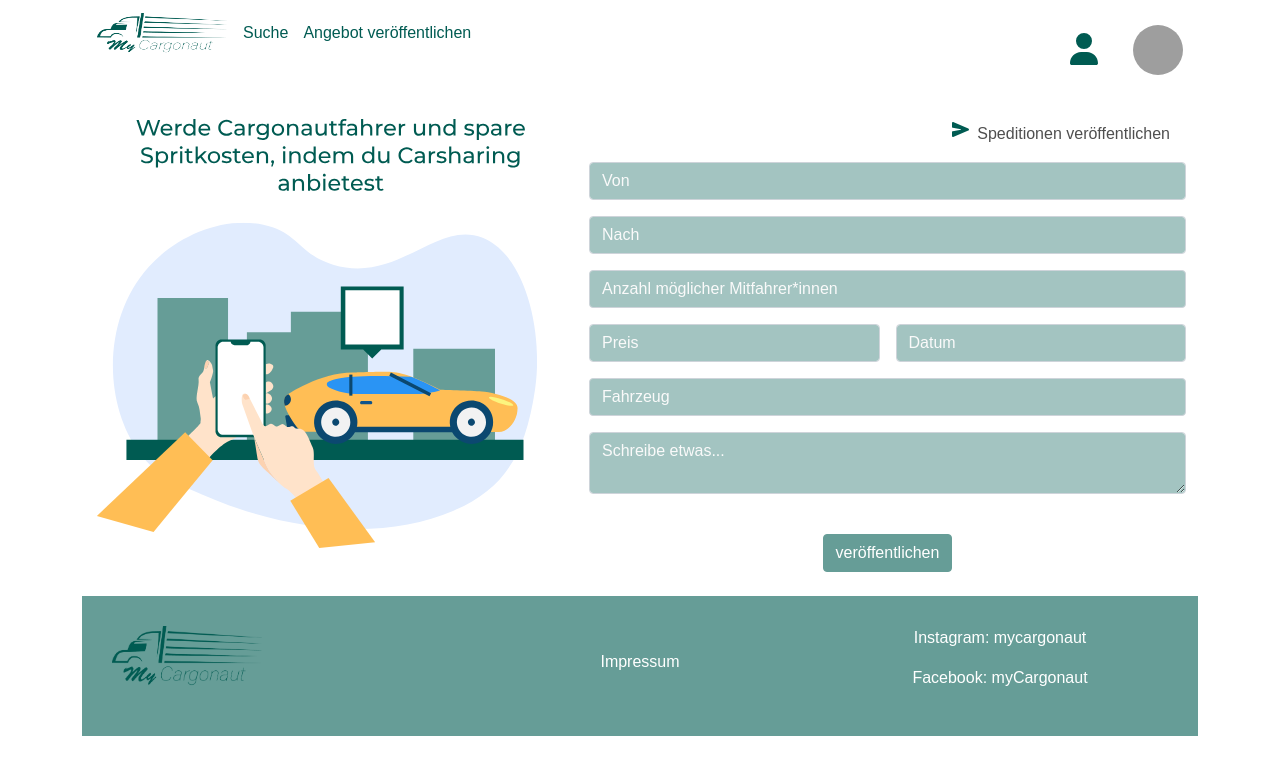
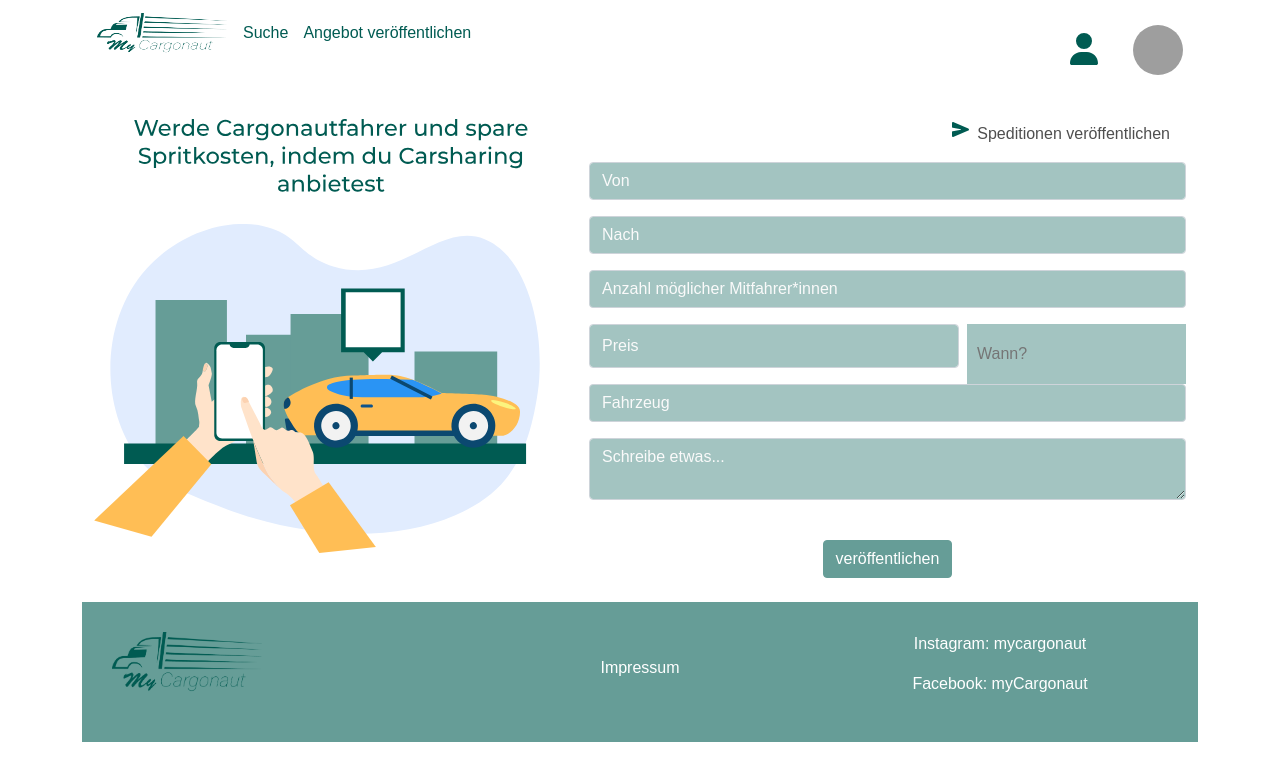
Before and after one commit to joleschmidt/MyCargonaut_MHJO, a Next.js app: page /add-ride in a window 1280 px wide. Shown: the top 780 px of the page. Built offline with nearby package versions, Linux system fonts and the light colour scheme; grey boxes are pictures that could not be loaded.

Commit message:
add datepicker

```diff
--- a/pages/add-ride.js
+++ b/pages/add-ride.js
@@ -2,13 +2,15 @@ import React, { useState } from "react";
 import Head from "next/head";
 import Image from "next/image";
 import styles from "../styles/Home.module.css";
-import { Form } from "react-bootstrap";
+import {Col, Form} from "react-bootstrap";
+import DatePicker from "react-datepicker";
 
 //components
 import Navbar from "../components/Navbar";
 import Button from "react-bootstrap/Button";
 import firebase from "../firebase";
 import Footer from "../components/Footer";
+import "react-datepicker/dist/react-datepicker.css";
 
 const Ride = () => {
 	//Funktionen
@@ -20,13 +22,14 @@ const Ride = () => {
 	const [dateRide, setDateRide] = useState("");
 	const [textRide, setTextRide] = useState("");
 
+
 	const addRideToFirestore = () => {
 		firebase.firestore().collection("rides").add({
 			startride: startRide,
 			endride: endRide,
 			passenger: passengerQuantity,
 			price: priceRide,
-			date: dateRide,
+			date: dateRide.toString(),
 			car: cartype,
 			text: textRide,
 		});
@@ -111,14 +114,14 @@ const Ride = () => {
 									value={priceRide}
 									onChange={(e) => setPriceRide(e.target.value)}
 								/>
-								<input
-									type="text"
-									className="form-control input-styles space-left mb-3"
-									placeholder="Datum"
-									id="dateRide"
-									value={dateRide}
-									onChange={(e) => setDateRide(e.target.value)}
-								/>
+									<DatePicker
+										selected={dateRide}
+										onChange={selectedDate => setDateRide(selectedDate)}
+										dateFormat={'dd.MM.yyyy'}
+										minDate={new Date()}
+										className={'datePicker'}
+										placeholderText={'Wann?'}
+									/>
 							</div>
 							<Form.Select
 								className="input-styles mb-3"
@@ -159,3 +162,10 @@ const Ride = () => {
 };
 
 export default Ride;
+
+//css
+let style = {
+	col: {
+		padding: 3 + 'px',
+	},
+}
```
Also changed, not shown: pages/add-shipping.js (+10 -8 lines).
